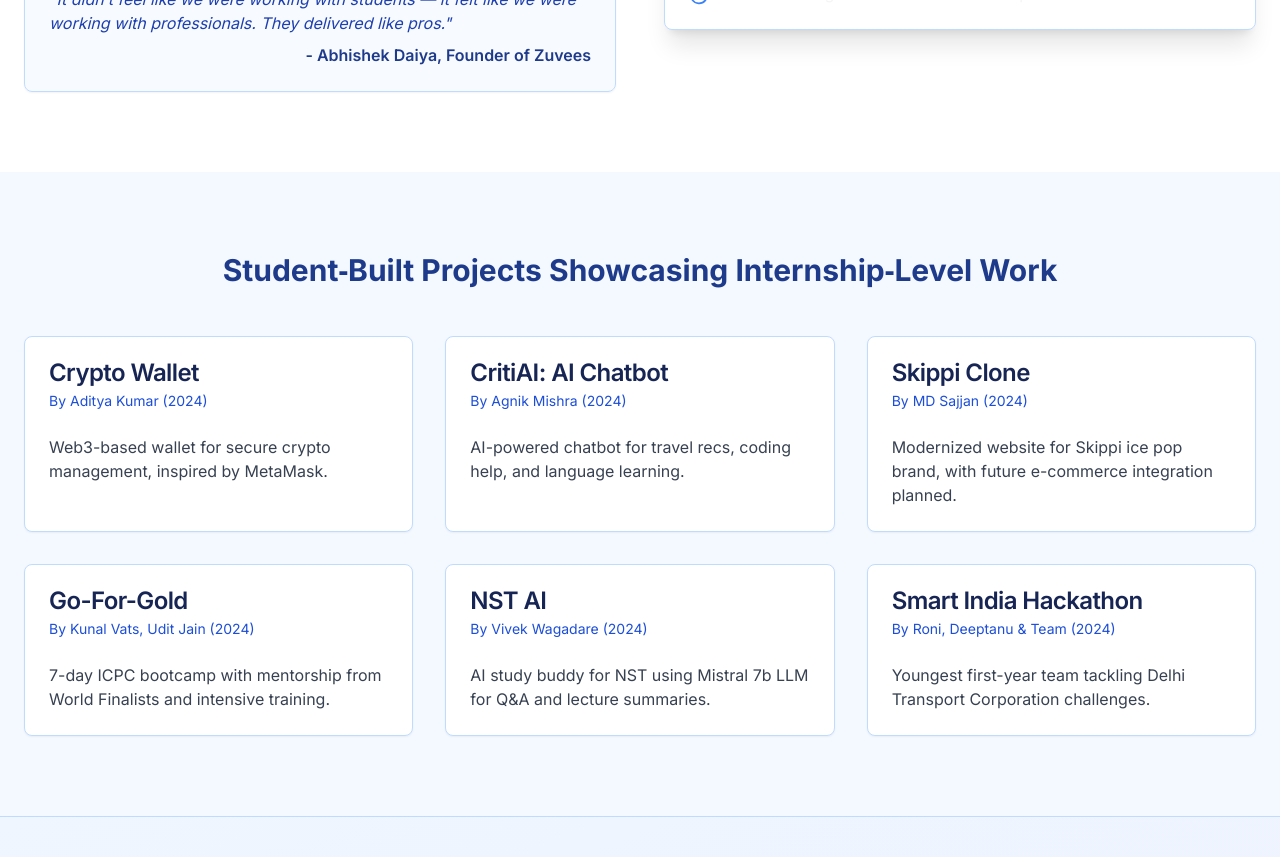
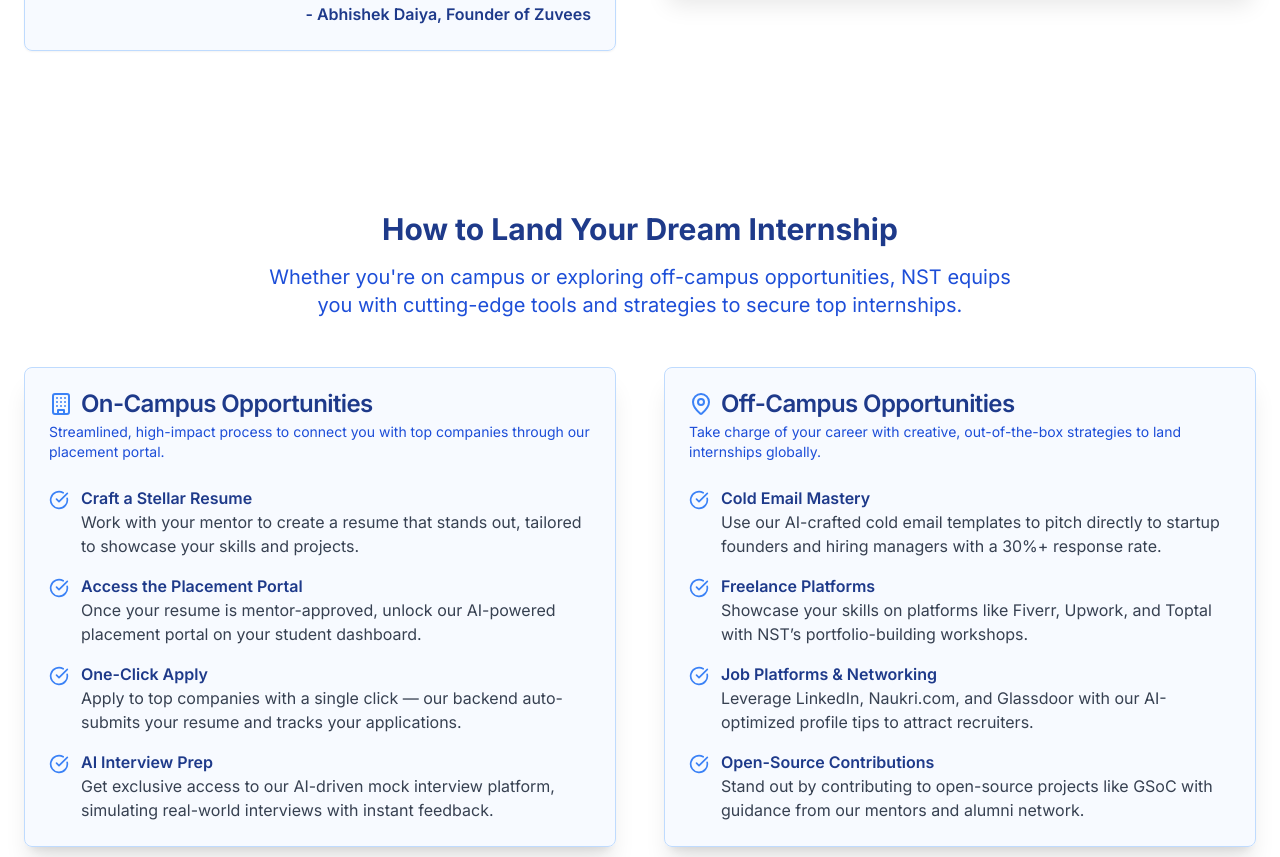
Before and after one commit to MerakiWorks-1/Project-01-NST, a React (Vite) app: page /internships in a window 1280 px wide. Shown: the part 1940-2797 px from the top of the page. Built offline with nearby package versions, Linux system fonts and the light colour scheme.

Commit message:
minor fixes

```diff
--- a/src/components/ClubsSection.tsx
+++ b/src/components/ClubsSection.tsx
@@ -14,7 +14,6 @@ const ClubsSection = () => {
     {
       name: "CP Club",
       description: "For aspiring problem solvers and competitive programmers.",
-      members: "250+ Members",
       icon: Code,
       tags: [
         "Competitive Programming",
@@ -27,7 +26,6 @@ const ClubsSection = () => {
     {
       name: "Dev Club",
       description: "Hone your public speaking and communication skills.",
-      members: "120+ Members",
       icon: Binary,
       tags: [
         "UI/UX",
@@ -44,7 +42,6 @@ const ClubsSection = () => {
     {
       name: "Robotics Club",
       description: "Explore the world of robotics and automation.",
-      members: "180+ Members",
       icon: Microchip,
       tags: ["Robotics", "AI", "Engineering"],
       link: "/robotics",
@@ -52,7 +49,6 @@ const ClubsSection = () => {
     {
       name: "Google Developer Group",
       description: "A community for developers to learn, share, and grow.",
-      members: "300+ Members",
       icon: Code,
       tags: [
         "Web Development",
--- a/src/pages/Internships.tsx
+++ b/src/pages/Internships.tsx
@@ -14,6 +14,8 @@ import {
   Download,
   CheckCircle,
   Quote,
+  Rocket,
+  Sparkles,
 } from "lucide-react";
 
 const Internships = () => {
@@ -41,7 +43,6 @@ const Internships = () => {
       { title: "Smart India Hackathon", description: "Youngest first-year team tackling Delhi Transport Corporation challenges.", madeBy: "Roni, Deeptanu & Team", batch: 2024 },
   ];
 
-
   return (
     <div className="min-h-screen bg-white/95">
 
@@ -51,9 +52,6 @@ const Internships = () => {
       {/* Hero Section */}
       <section className="py-20 px-4 bg-gradient-to-br from-blue-50 via-white to-indigo-50">
         <div className="container mx-auto text-center">
-            <Badge className="mb-4 bg-red-100 text-red-800 animate-fade-in-up">
-              NSAT Applications for 2025 have been closed
-            </Badge>
             <h1 className="text-4xl md:text-5xl font-bold mb-4 bg-gradient-to-r from-blue-900 via-blue-700 to-blue-600 bg-clip-text text-transparent animate-fade-in-up" style={{animationDelay: "0.1s"}}>
                 Internship & Placement Success
             </h1>
@@ -91,8 +89,18 @@ const Internships = () => {
                 <h2 className="text-3xl font-bold text-blue-900 mb-2 animate-fade-in-up">Internship Report 2025 Released</h2>
                 <p className="text-xl text-blue-700 font-semibold mb-4 animate-fade-in-up" style={{animationDelay: "0.1s"}}>93.07% of students secured internships by their second year.</p>
                 <p className="text-gray-600 mb-6 animate-fade-in-up" style={{animationDelay: "0.2s"}}>Certified by B2K Analytics (IIM Ahmedabad’s Placement Auditors)</p>
-                <Button variant="outline" className="border-blue-300 text-blue-700 hover:bg-blue-100 animate-fade-in-up" style={{animationDelay: "0.3s"}}>
-                    View Official Report <ExternalLink className="w-4 h-4 ml-2"/>
+                <Button
+                  variant="outline"
+                  className="border-blue-300 text-white hover:bg-blue-100 animate-fade-in-up"
+                  style={{ animationDelay: "0.3s" }}
+                  onClick={() =>
+                    window.open(
+                      "https://www.linkedin.com/posts/nst-placement-cell_internship-report-activity-7351948283545554945-O-iM?utm_source=social_share_send&utm_medium=member_desktop_web&rcm=ACoAADyYFOEB7fjXRNe7HZi7MRLOi3_Nt2Vqoi4",
+                      "_blank"
+                    )
+                  }
+                >
+                  View Internship Report
                 </Button>
             </div>
         </div>
@@ -155,6 +163,146 @@ const Internships = () => {
               </div>
           </div>
       </section>
+      {/* How to Apply Section */}
+      <section id="how-to-apply" className="py-20 bg-white">
+        <div className="container mx-auto px-6">
+          <div className="text-center mb-12">
+            <h2 className="text-3xl font-bold text-blue-900 mb-4 animate-fade-in-up">How to Land Your Dream Internship</h2>
+            <p className="text-xl text-blue-700 max-w-3xl mx-auto animate-fade-in-up" style={{animationDelay: "0.1s"}}>
+              Whether you're on campus or exploring off-campus opportunities, NST equips you with cutting-edge tools and strategies to secure top internships.
+            </p>
+          </div>
+          <div className="grid lg:grid-cols-2 gap-12">
+            {/* On-Campus Section */}
+            <Card className="bg-blue-50/50 border-blue-200 shadow-xl animate-fade-in-up" style={{ animationDelay: "0.2s" }}>
+              <CardHeader>
+                <CardTitle className="text-blue-900 flex items-center gap-2">
+                  <Building className="w-6 h-6 text-blue-500" /> On-Campus Opportunities
+                </CardTitle>
+                <CardDescription className="text-blue-700">
+                  Streamlined, high-impact process to connect you with top companies through our placement portal.
+                </CardDescription>
+              </CardHeader>
+              <CardContent className="space-y-4">
+                <div className="flex items-start gap-3">
+                  <CheckCircle className="w-5 h-5 text-blue-500 mt-1 shrink-0" />
+                  <div>
+                    <p className="font-semibold text-blue-900">Craft a Stellar Resume</p>
+                    <p className="text-gray-700">Work with your mentor to create a resume that stands out, tailored to showcase your skills and projects.</p>
+                  </div>
+                </div>
+                <div className="flex items-start gap-3">
+                  <CheckCircle className="w-5 h-5 text-blue-500 mt-1 shrink-0" />
+                  <div>
+                    <p className="font-semibold text-blue-900">Access the Placement Portal</p>
+                    <p className="text-gray-700">Once your resume is mentor-approved, unlock our AI-powered placement portal on your student dashboard.</p>
+                  </div>
+                </div>
+                <div className="flex items-start gap-3">
+                  <CheckCircle className="w-5 h-5 text-blue-500 mt-1 shrink-0" />
+                  <div>
+                    <p className="font-semibold text-blue-900">One-Click Apply</p>
+                    <p className="text-gray-700">Apply to top companies with a single click — our backend auto-submits your resume and tracks your applications.</p>
+                  </div>
+                </div>
+                <div className="flex items-start gap-3">
+                  <CheckCircle className="w-5 h-5 text-blue-500 mt-1 shrink-0" />
+                  <div>
+                    <p className="font-semibold text-blue-900">AI Interview Prep</p>
+                    <p className="text-gray-700">Get exclusive access to our AI-driven mock interview platform, simulating real-world interviews with instant feedback.</p>
+                  </div>
+                </div>
+              </CardContent>
+            </Card>
+
+            {/* Off-Campus Section */}
+            <Card className="bg-blue-50/50 border-blue-200 shadow-xl animate-fade-in-up" style={{ animationDelay: "0.3s" }}>
+              <CardHeader>
+                <CardTitle className="text-blue-900 flex items-center gap-2">
+                  <MapPin className="w-6 h-6 text-blue-500" /> Off-Campus Opportunities
+                </CardTitle>
+                <CardDescription className="text-blue-700">
+                  Take charge of your career with creative, out-of-the-box strategies to land internships globally.
+                </CardDescription>
+              </CardHeader>
+              <CardContent className="space-y-4">
+                <div className="flex items-start gap-3">
+                  <CheckCircle className="w-5 h-5 text-blue-500 mt-1 shrink-0" />
+                  <div>
+                    <p className="font-semibold text-blue-900">Cold Email Mastery</p>
+                    <p className="text-gray-700">Use our AI-crafted cold email templates to pitch directly to startup founders and hiring managers with a 30%+ response rate.</p>
+                  </div>
+                </div>
+                <div className="flex items-start gap-3">
+                  <CheckCircle className="w-5 h-5 text-blue-500 mt-1 shrink-0" />
+                  <div>
+                    <p className="font-semibold text-blue-900">Freelance Platforms</p>
+                    <p className="text-gray-700">Showcase your skills on platforms like Fiverr, Upwork, and Toptal with NST’s portfolio-building workshops.</p>
+                  </div>
+                </div>
+                <div className="flex items-start gap-3">
+                  <CheckCircle className="w-5 h-5 text-blue-500 mt-1 shrink-0" />
+                  <div>
+                    <p className="font-semibold text-blue-900">Job Platforms & Networking</p>
+                    <p className="text-gray-700">Leverage LinkedIn, Naukri.com, and Glassdoor with our AI-optimized profile tips to attract recruiters.</p>
+                  </div>
+                </div>
+                <div className="flex items-start gap-3">
+                  <CheckCircle className="w-5 h-5 text-blue-500 mt-1 shrink-0" />
+                  <div>
+                    <p className="font-semibold text-blue-900">Open-Source Contributions</p>
+                    <p className="text-gray-700">Stand out by contributing to open-source projects like GSoC with guidance from our mentors and alumni network.</p>
+                  </div>
+                </div>
+              </CardContent>
+            </Card>
+          </div>
+        </div>
+      </section>
+      {/* Why Apply Section */}
+      <section className="py-20 bg-gradient-to-br from-blue-50 via-indigo-50 to-blue-100">
+        <div className="container mx-auto px-6">
+          <div className="text-center mb-12">
+            <h2 className="text-3xl font-bold text-blue-900 mb-4 animate-fade-in-up">Why Apply for Internships ?</h2>
+            <p className="text-xl text-blue-700 max-w-3xl mx-auto animate-fade-in-up" style={{animationDelay: "0.1s"}}>
+              Unlock unparalleled opportunities to kickstart your career with real-world experience, mentorship, and a chance to shine in the tech world.
+            </p>
+          </div>
+          <div className="grid md:grid-cols-2 lg:grid-cols-3 gap-8">
+            {[
+              {
+                title: "Real-World Impact",
+                description: "Work on projects that shape industries, from startups to global giants, and see your code in action.",
+                icon: <Rocket className="w-8 h-8 text-blue-500" />,
+              },
+              {
+                title: "Mentorship That Matters",
+                description: "Learn from industry veterans and GSoC mentors who guide you to build skills that employers value.",
+                icon: <Sparkles className="w-8 h-8 text-blue-500" />,
+              },
+              {
+                title: "Launch Your Career",
+                description: "93% placement rate and internships at top firms like DRDO and Razorpay — your future starts here.",
+                icon: <CheckCircle className="w-8 h-8 text-blue-500" />,
+              },
+            ].map((reason, idx) => (
+              <Card
+                key={idx}
+                className="group bg-white border-blue-200 shadow-lg hover:border-blue-500 hover:shadow-xl transition-all duration-300 animate-fade-in-up"
+                style={{ animationDelay: `${0.2 + idx * 0.07}s` }}
+              >
+                <CardContent className="p-6">
+                  <div className="flex items-center gap-3 mb-4">
+                    {reason.icon}
+                    <h3 className="text-xl font-semibold text-blue-900">{reason.title}</h3>
+                  </div>
+                  <p className="text-gray-700">{reason.description}</p>
+                </CardContent>
+              </Card>
+            ))}
+          </div>
+        </div>
+      </section>
 
       {/* Student Projects */}
       <section className="py-20 bg-blue-50/70">
```
